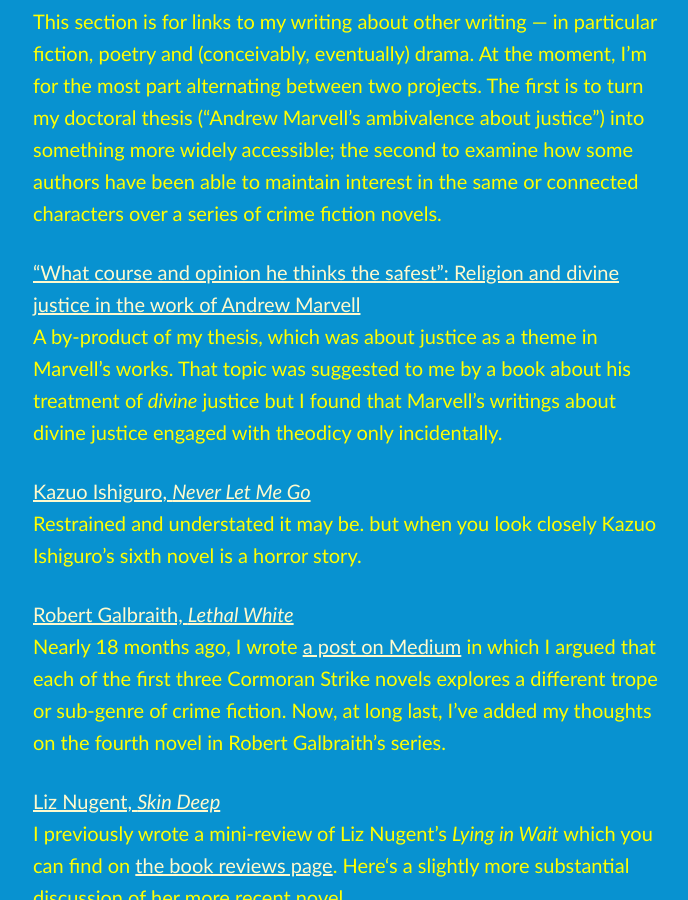
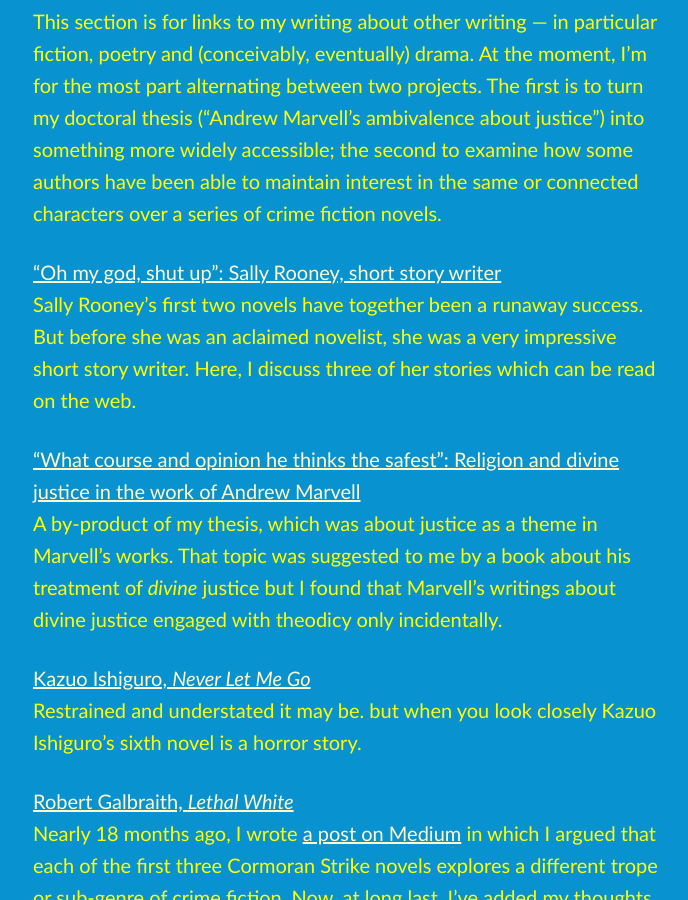
Before and after one commit to artkavanagh/github.io, a Jekyll site: the page index.html, which Jekyll copies as it is, in a window 1280 px wide and 900 px high, scrolled down 2905 px. Shown: the whole window, without its empty margins (291-979 px from the left). Built offline with Jekyll 4.4.1, drawn with Linux system fonts in a browser that asks for light colours.

Commit message:
Update index.html

```diff
--- a/index.html
+++ b/index.html
@@ -61,6 +61,9 @@
 
 <p>This section is for links to my writing about other writing — in particular fiction, poetry and (conceivably, eventually) drama. At the moment, I’m for the most part alternating between two projects. The first is to turn my doctoral thesis (“Andrew Marvell’s ambivalence about justice”) into something more widely accessible; the second to examine how some authors have been able to maintain interest in the same or connected characters over a series of crime fiction novels.</p>
 
+<p><a href="https://www.artkavanagh.ie/Sally-Rooney-short-stories.html">“Oh my god, shut up”: Sally Rooney, short story writer</a><br>
+Sally Rooney’s first two novels have together been a runaway success. But before she was an aclaimed novelist, she was a very impressive short story writer. Here, I discuss three of her stories which can be read on the web.</p>
+
 <p><a href="https://www.artkavanagh.ie/religion-theodicy.html">“What course and opinion he thinks the safest”: Religion and divine justice in the work of Andrew Marvell</a><br>
 A by-product of my thesis, which was about justice as a theme in Marvell’s works. That topic was suggested to me by a book about his treatment of <em>divine</em> justice but I found that Marvell’s writings about divine justice engaged with theodicy only incidentally.</p>
 
```
